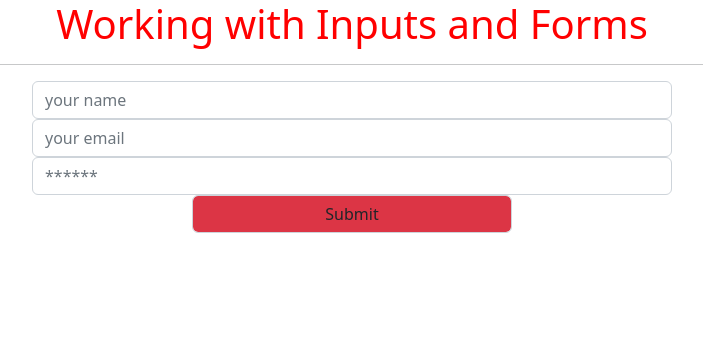
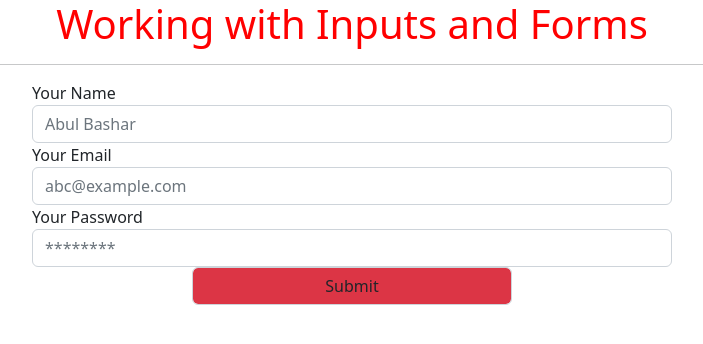
Before and after one commit to abulbashar98/React_Core_Concepts_by_HM_Nayem, a React app in the folder first-react-app/: page / in a window 1280 px wide. Shown: the top 344 px of the page, without its empty margins (288-991 px from the left). Built offline with nearby package versions, Linux system fonts and the light colour scheme.

Commit message:
Splited the form step by step, Proptypes New

```diff
--- a/first-react-app/src/Components/Inputs/controlled.jsx
+++ b/first-react-app/src/Components/Inputs/controlled.jsx
@@ -1,3 +1,4 @@
+
 import React from "react";
 
 
--- a/first-react-app/src/Components/app.jsx
+++ b/first-react-app/src/Components/app.jsx
@@ -1,6 +1,8 @@
 import React from 'react';
 import Controlled from './Inputs/controlled';
 import Uncontrolled from './Inputs/uncontrolled';
+import SplitForm from './split-form/split-form';
+
 
 class App extends React.Component {
 
@@ -11,7 +13,8 @@ class App extends React.Component {
                 <hr />
                 {/* <Inputs></Inputs> */}
                 {/* <Uncontrolled></Uncontrolled> */}
-                <Controlled></Controlled>
+                {/* <Controlled></Controlled> */}
+                <SplitForm></SplitForm>
 
             </div>
 
--- /dev/null
+++ b/first-react-app/src/Components/split-form/form.jsx
@@ -0,0 +1,45 @@
+import React from "react";
+import PropTypes from 'prop-types'
+import InputAreaText from "./ipnput-text-area";
+
+
+const MyForm = props => (
+    <form
+        onSubmit={props.onSubmit}
+    >
+        <InputAreaText
+            name="name"
+            label="Your Name"
+            placeholder="Abul Bashar"
+            value={props.values.name}
+            onChange={props.onChange}
+        ></InputAreaText>
+        <InputAreaText
+            name="email"
+            type="email"
+            label="Your Email"
+            placeholder="abc@example.com"
+            value={props.values.email}
+            onChange={props.onChange}
+        ></InputAreaText>
+        <InputAreaText
+            name="password"
+            label="Your Password"
+            type="password"
+            placeholder="********"
+            value={props.values.password}
+            onChange={props.onChange}
+        ></InputAreaText>
+        <input
+            className="form-control bg-danger w-25 mx-auto"
+            type="submit" />
+    </form>
+)
+
+MyForm.propTypes = {
+    onSubmit: PropTypes.func.isRequired,
+    value: PropTypes.string.isRequired,
+    onChange: PropTypes.func.isRequired
+}
+
+export default MyForm;
--- /dev/null
+++ b/first-react-app/src/Components/split-form/ipnput-text-area.jsx
@@ -0,0 +1,38 @@
+
+import React from "react";
+import PropTypes from 'prop-types'
+
+
+const InputAreaText = props => (
+
+    <div className="form-group w-50 mx-auto">
+        <label htmlFor={props.name}>{props.label}</label>
+        <input
+            className="form-control"
+            name={props.name}
+            type={props.type}
+            id={props.name}
+            placeholder={props.placeholder}
+            value={props.value}
+            onChange={props.onChange}
+        />
+    </div>
+
+)
+
+InputAreaText.propTypes = {
+    name: PropTypes.string.isRequired,
+    label: PropTypes.string.isRequired,
+    type: PropTypes.string.isRequired,
+    placeholder: PropTypes.string.isRequired,
+    value: PropTypes.string.isRequired,
+    onChange: PropTypes.func.isRequired
+}
+
+InputAreaText.defaultProps = {
+    type: 'text',
+    placeholder: '',
+    value: ''
+}
+
+export default InputAreaText
--- /dev/null
+++ b/first-react-app/src/Components/split-form/split-form.jsx
@@ -0,0 +1,58 @@
+
+import React from "react";
+import MyForm from "./form";
+
+
+
+class SplitMyForm extends React.Component {
+
+    state = {
+        name: '',
+        email: '',
+        password: ''
+    }
+
+
+    handleChange = event => {
+        this.setState({
+            [event.target.name]: event.target.value
+        })
+    }
+
+
+    handleSubmit = event => {
+
+        event.preventDefault();
+
+
+        console.log(this.state);
+        event.target.reset();
+        this.setState(
+            {
+                name: '',
+                email: '',
+                password: ''
+            }
+        )
+
+    }
+
+
+
+    render() {
+
+        return (
+            <div>
+                <MyForm
+                    onSubmit={this.handleSubmit}
+                    values={this.state}
+                    onChange={this.handleChange}
+                ></MyForm>
+            </div>
+        )
+
+    }
+
+};
+
+export default SplitMyForm;
```
Also changed, not shown: first-react-app/package.json (+40 -39 lines), 1 other file (tests, documents, lock files or other folders).
